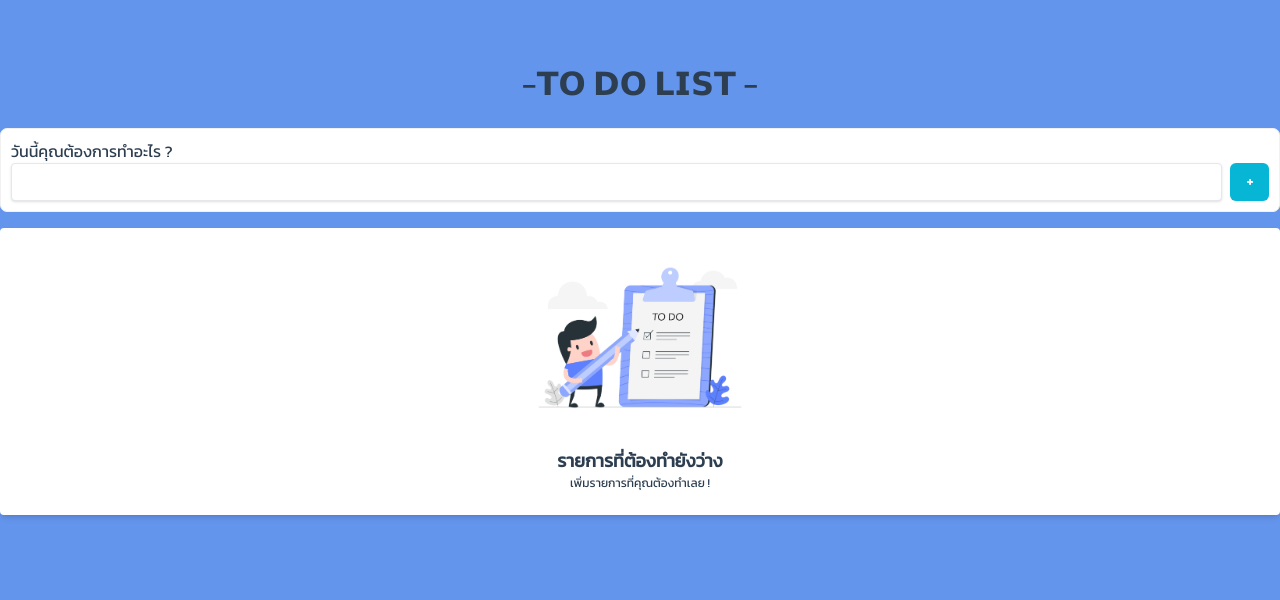
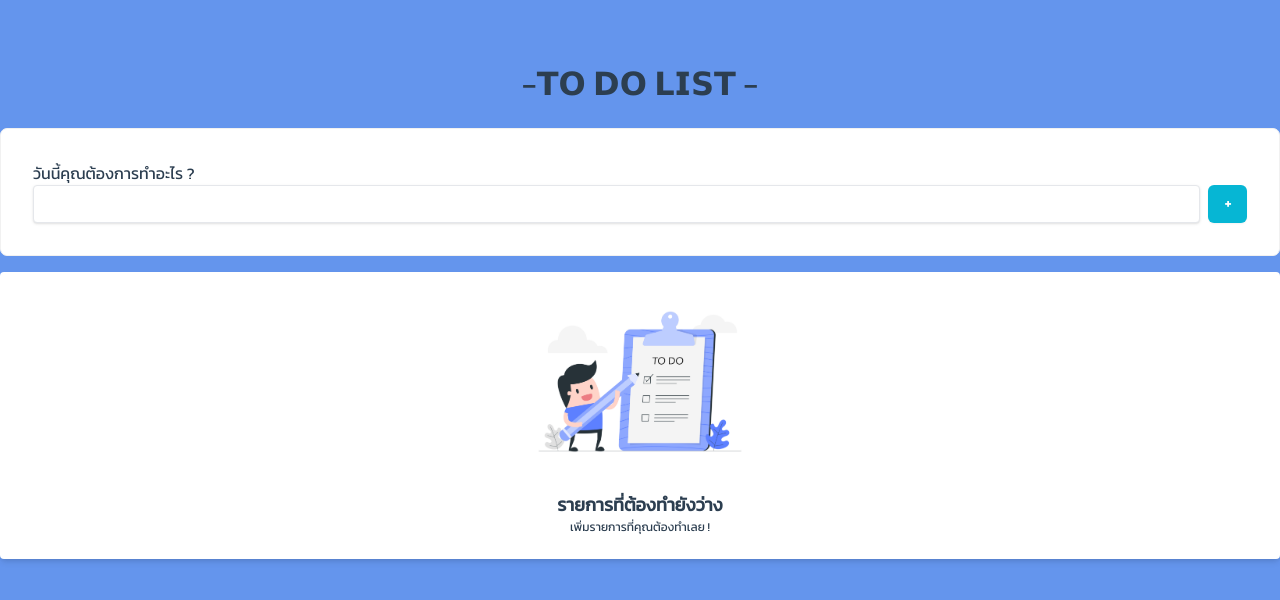
Before and after one commit to topspinppy/todo-vue, a Vue app: page / in a window 1280 px wide. Shown: the top 600 px of the page. Built offline with nearby package versions, Linux system fonts and the light colour scheme.

Commit message:
feat: adjust padding as equal to tasklist

```diff
--- a/src/components/TaskForm.vue
+++ b/src/components/TaskForm.vue
@@ -1,5 +1,5 @@
 <template>
-  <div class="container-list-form">
+  <div class="container-list-form p-8">
     <label>วันนี้คุณต้องการทำอะไร ?</label>
     <div class="container-list-form__inline">
       <input
--- a/src/components/TaskList.vue
+++ b/src/components/TaskList.vue
@@ -37,7 +37,7 @@
           </div>
           <div>
             <button
-              v-if="item.isDone === false"
+              v-if="item.isDone === false && tempTaskIndex !== index"
               class="bg-red-500 hover:bg-red-700 text-white font-bold py-1 px-2 rounded-md"
               @click="onRemoveTask(index)"
             >
```
